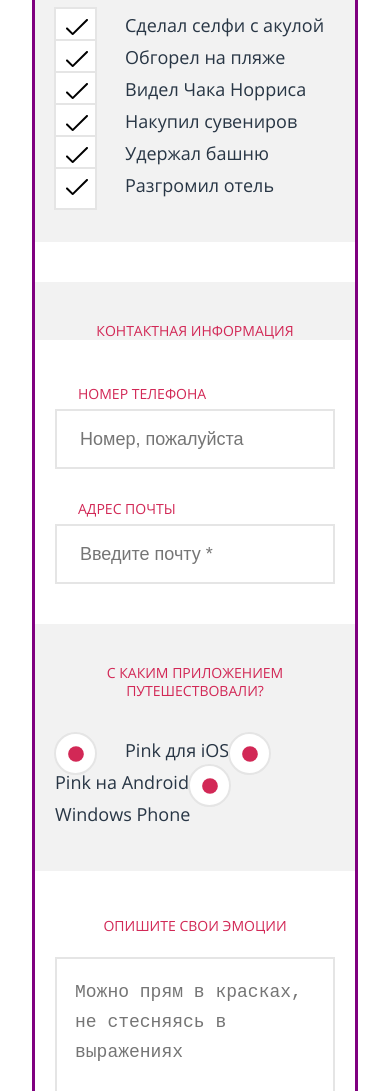
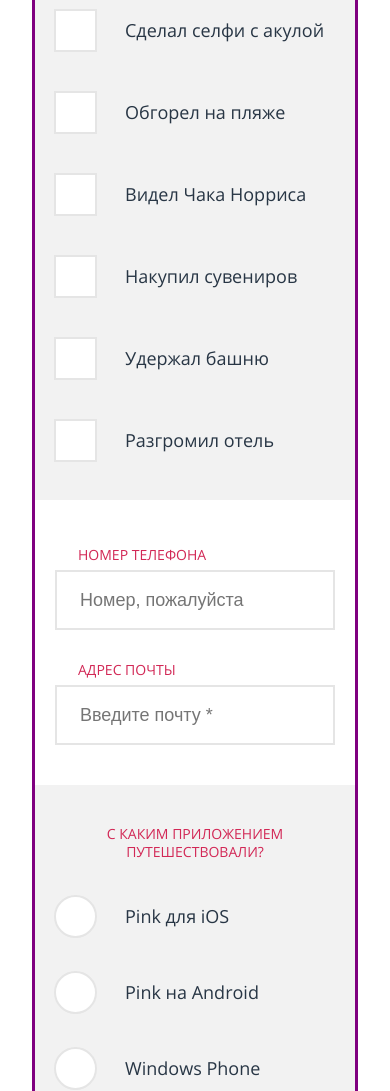
Before and after one commit to fasteks/402855-pink, a website: page form.html in a window 390 px wide. Shown: the part 1140-2231 px from the top of the page. Drawn offline with nearby package versions, Linux system fonts and the light colour scheme; files that its build step writes are made by us from their sources.

Commit message:
адаптив form для tablet

```diff
--- a/form.html
+++ b/form.html
@@ -50,12 +50,18 @@
         <fieldset class="form__fieldset form__fieldset--achievements">
           <legend class="form__legend form__legend--achievements">Ваши безбашенные<br>достижения в путешествии</legend>
           <div class="form__fieldset-wrapper--achievements">
-            <label class="form__label form__label--checkbox"><input class="form__checkbox" type="checkbox" name="">Сделал селфи с акулой</label>
-            <label class="form__label form__label--checkbox"><input class="form__checkbox" type="checkbox" name="">Обгорел на пляже</label>
-            <label class="form__label form__label--checkbox"><input class="form__checkbox" type="checkbox" name="">Видел Чака Норриса</label>
-            <label class="form__label form__label--checkbox"><input class="form__checkbox" type="checkbox" name="">Накупил сувениров</label>
-            <label class="form__label form__label--checkbox"><input class="form__checkbox" type="checkbox" name="">Удержал башню</label>
-            <label class="form__label form__label--checkbox"><input class="form__checkbox" type="checkbox" name="">Разгромил отель</label>
+            <input id="checkbox-1" class="form__checkbox" type="checkbox" name="">
+            <label for="checkbox-1" class="form__label form__label--checkbox">Сделал селфи с акулой</label>
+            <input id="checkbox-2" class="form__checkbox" type="checkbox" name="">
+            <label for="checkbox-2" class="form__label form__label--checkbox">Обгорел на пляже</label>
+            <input id="checkbox-3" class="form__checkbox" type="checkbox" name="">
+            <label for="checkbox-3" class="form__label form__label--checkbox">Видел Чака Норриса</label>
+            <input id="checkbox-4" class="form__checkbox" type="checkbox" name="">
+            <label for="checkbox-4" class="form__label form__label--checkbox">Накупил сувениров</label>
+            <input id="checkbox-5" class="form__checkbox" type="checkbox" name="">
+            <label for="checkbox-5" class="form__label form__label--checkbox">Удержал башню</label>
+            <input id="checkbox-6" class="form__checkbox" type="checkbox" name="">
+            <label for="checkbox-6" class="form__label form__label--checkbox">Разгромил отель</label>
           </div>
         </fieldset>
         <fieldset class="form__fieldset form__fieldset--contacts">
@@ -70,9 +76,12 @@
         <fieldset class="form__fieldset form__fieldset--applications">
             <legend class="form__legend form__legend--application">С каким приложением <br> путешествовали?</legend>
             <div class="form__fieldset-wrapper--application">
-              <label class="form__label form__label--radio"><input class="form__radio" type="radio" name="Ios" value="Ios">Pink для iOS</label>
-              <label class="form__label form__label--radio"><input class="form__radio" type="radio" name="Android" value="Android">Pink на Android</label>
-              <label class="form__label form__label--radio"><input class="form__radio" type="radio" name="Windows" value="Windows">Windows Phone</label>
+              <input id="radio-1" class="form__radio" type="radio" name="Application" value="Ios">
+              <label for="radio-1" class="form__label form__label--radio">Pink для iOS</label>
+              <input id="radio-2" class="form__radio" type="radio" name="Application" value="Android">
+              <label for="radio-2" class="form__label form__label--radio">Pink на Android</label>
+              <input id="radio-3" class="form__radio" type="radio" name="Application" value="Windows">
+              <label for="radio-3" class="form__label form__label--radio">Windows Phone</label>
             </div>
         </fieldset>
         <fieldset class="form__fieldset form__fieldset--emotion">
--- a/sass/pages/form.scss
+++ b/sass/pages/form.scss
@@ -50,7 +50,14 @@
   margin-bottom: 48px;
 }
 
-.form__label {
+.form__fieldset-wrapper--achievements {
+  display: flex;
+  flex-direction: column;
+}
+
+.form__fieldset-wrapper--application {
+  display: flex;
+  flex-direction: column;
 }
 
 .form__label--checkbox {
@@ -61,8 +68,14 @@
   margin-bottom: 42px;
   font-size: 18px;
   box-sizing: border-box;
+  cursor: pointer;
 
-  &::before {
+  &:last-child {
+    margin-bottom: 0;
+  }
+}
+
+.form__checkbox + .form__label--checkbox::before {
   content: "";
   position: absolute;
   display: block;
@@ -74,7 +87,7 @@
   border: 2px solid #e5e5e5;
 }
 
-  &::after {
+.form__checkbox:checked + .form__label--checkbox::after {
   content: "";
   position: absolute;
   display: block;
@@ -83,11 +96,6 @@
   top: 11px;
   left: 11px;
   background: url("../img/icon-yes.svg") no-repeat;
-  }
-
-  &:last-child {
-    margin-bottom: 0;
-  }
 }
 
 .form__checkbox {
@@ -150,7 +158,7 @@
   background: $body-color;
 }
 
-.form__legend__contacts {
+.form__legend--contacts {
   display: none;
 }
 
@@ -162,8 +170,14 @@
   margin-bottom: 36px;
   font-size: 18px;
   box-sizing: border-box;
+  cursor: pointer;
 
-  &::before {
+  &:last-child {
+    margin-bottom: 0;
+  }
+}
+
+.form__radio + .form__label--radio::before {
   content: "";
   position: absolute;
   display: block;
@@ -176,7 +190,7 @@
   border-radius: 50%
 }
 
-  &::after {
+.form__radio:checked + .form__label--radio::after {
   content: "";
   position: absolute;
   display: block;
@@ -185,11 +199,6 @@
   top: 13px;
   left: 13px;
   background: url("../img/icon-map-marker.svg") no-repeat 50% 50%;
-  }
-
-  &:last-child {
-    margin-bottom: 0;
-  }
 }
 
 .form__radio {
```
Lines whose indentation alone changed are shown as unchanged.
